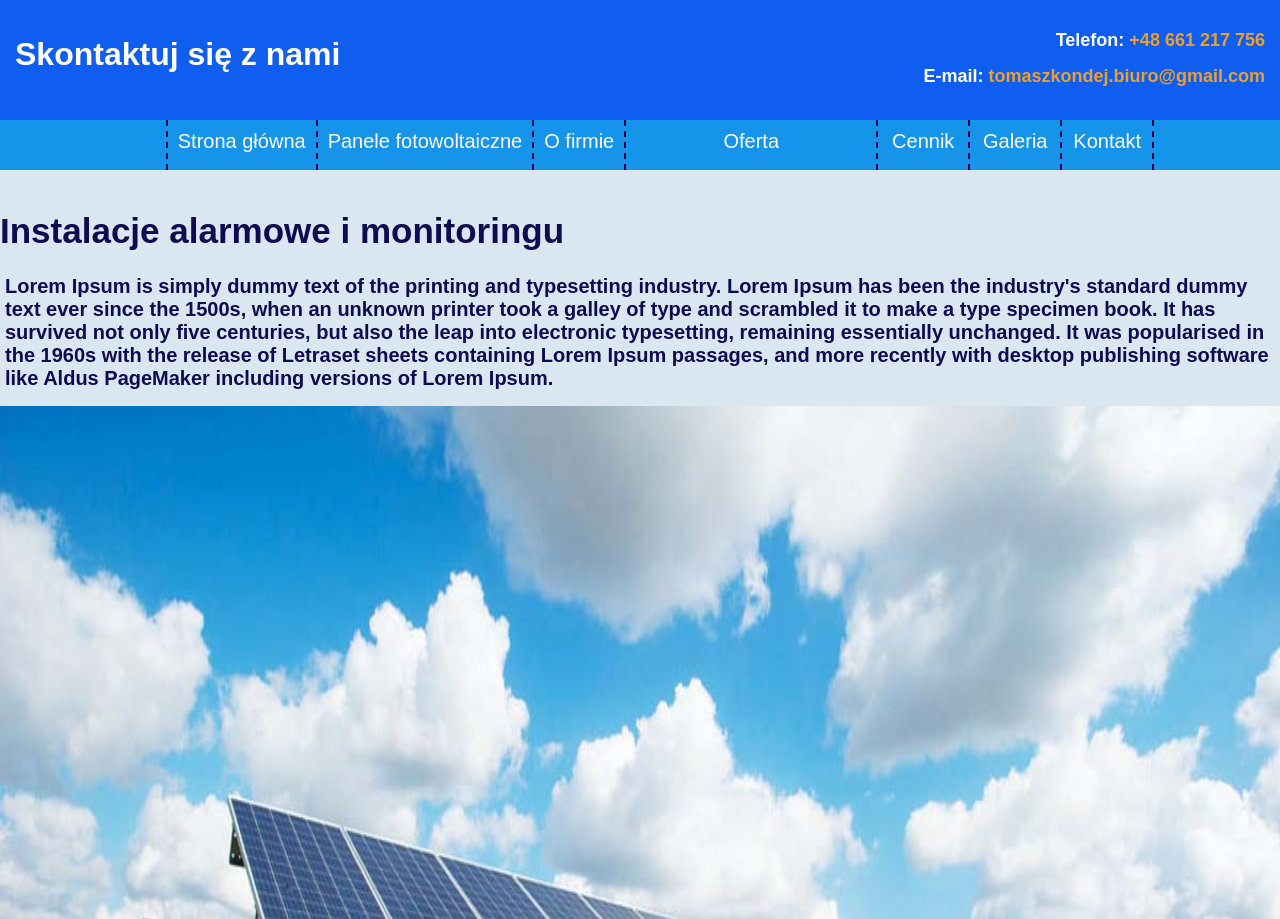
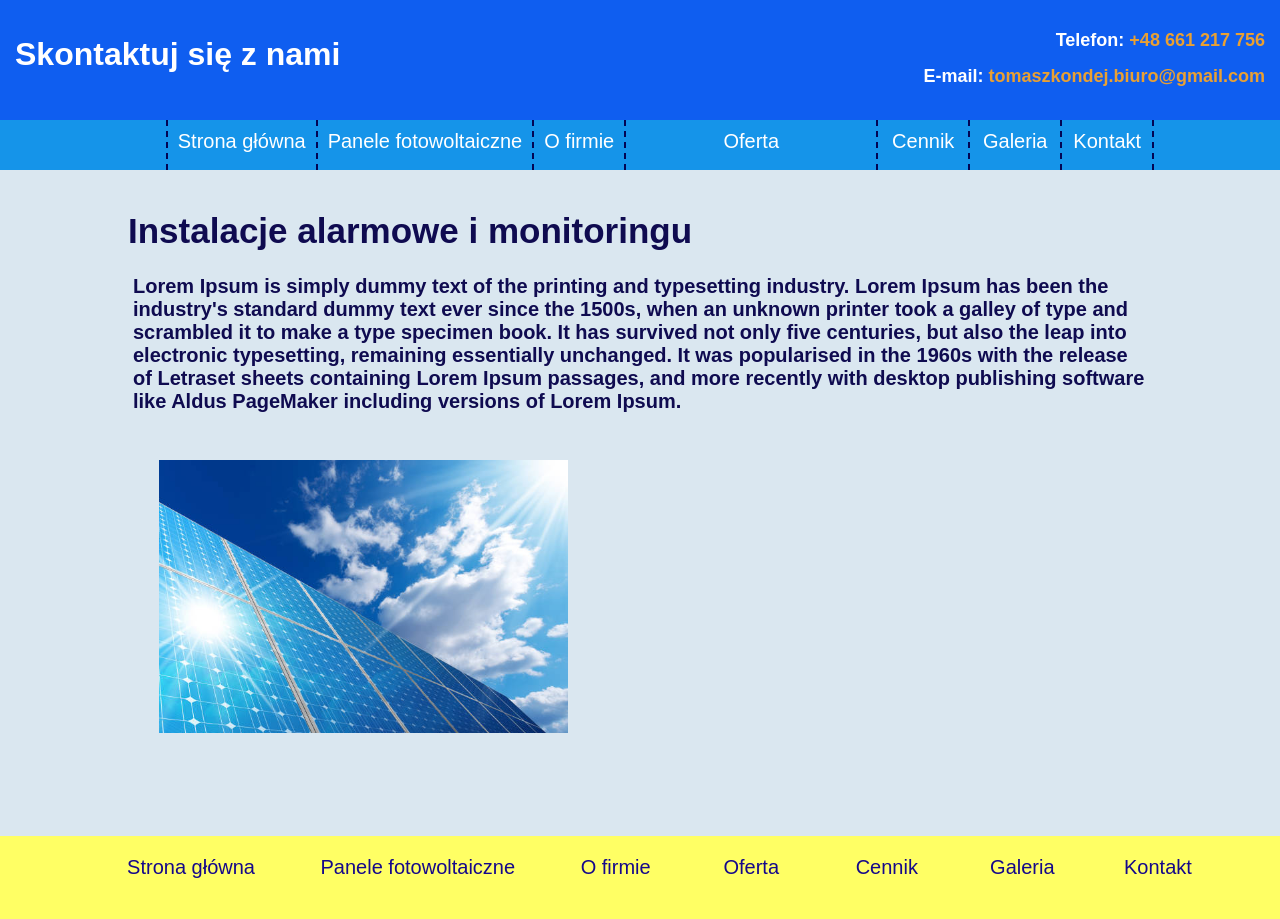
Before and after one commit to Filaos5/Voltom, a plain HTML site: page oferta/alarm_i_monitoring.html in a window 1280 px wide. Shown: the top 919 px of the page. Drawn offline with nearby package versions, Linux system fonts and the light colour scheme; files whose address does not match are found by name.

Commit message:
Add files via upload

```diff
--- a/oferta/alarm_i_monitoring.html
+++ b/oferta/alarm_i_monitoring.html
@@ -73,21 +73,20 @@
     <div class="container">
         <a href="#" class="przyciskgora"></a>
     </br>
-            <h1 class="tekst">Instalacje alarmowe i monitoringu</h1>
-            <h2 class="tekst1">Lorem Ipsum is simply dummy text of the printing and typesetting industry. Lorem Ipsum has been the industry's standard dummy text ever since the 1500s, when an unknown printer took a galley of type and scrambled it to make a type specimen book. It has survived not only five centuries, but also the leap into electronic typesetting, remaining essentially unchanged. It was popularised in the 1960s with the release of Letraset sheets containing Lorem Ipsum passages, and more recently with desktop publishing software like Aldus PageMaker including versions of Lorem Ipsum.</h1>
-            <div >
-                <img class="zdjecie" src="../pobrane/panele_fotowoltaiczne.jpg">
-            <figcaption> Panele</figcaption>
-        </div>
-
-
-
-    </br></br></br></br></br></br></br></br></br></br></br></br></br></br>
-</br></br></br></br></br></br></br></br></br></br></br></br></br></br>
-</br></br></br></br></br></br></br></br></br></br></br></br></br></br>
+    <div class="tresc">
+        <h1 class="tekst">Instalacje alarmowe i monitoringu</h1>
+        <h2 class="tekst1">Lorem Ipsum is simply dummy text of the printing and typesetting industry. Lorem Ipsum has been the industry's standard dummy text ever since the 1500s, when an unknown printer took a galley of type and scrambled it to make a type specimen book. It has survived not only five centuries, but also the leap into electronic typesetting, remaining essentially unchanged. It was popularised in the 1960s with the release of Letraset sheets containing Lorem Ipsum passages, and more recently with desktop publishing software like Aldus PageMaker including versions of Lorem Ipsum.</h2>
+        <div >
+            <img id="zdjecie2" src="../zdjecia/istockphoto-898679296-612x612.jpg">
     </div>
 
+    <div class="koniec">
 
+    </div>
+
+</br></br></br></br>
+</div>
+</div>
 
         <footer class="footer">
             <div>
```
Also changed, not shown: oferta/instalacje_elektryczne.html (+11 -9 lines), oferta/instalacje_fotowolty.html (+7 -6 lines), oferta/inteligentny_dom.html (+10 -9 lines), oferta/koparka.html (+10 -9 lines), oferta/oprawa_oswietlenie.html (+10 -9 lines), oferta/osprzet_elektryczny.html (+10 -9 lines), oferta/plyty_indukcyjne.html (+10 -9 lines), oferta/pomiary.html (+10 -9 lines), oferta/projekty_CAD.html (+10 -9 lines), oferta/przeglady_konserwacje.html (+10 -9 lines), oferta/video_domofon.html (+10 -9 lines).
